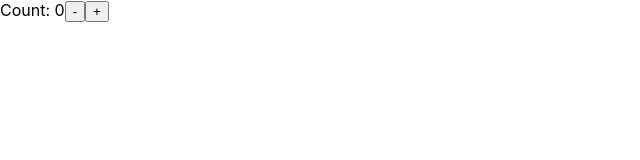
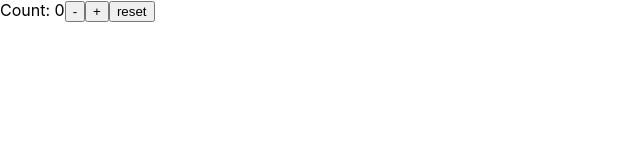
Before and after one commit to high-g/react-ts, a React (Create React App) app: page / in a window 1280 px wide. Shown: the top 160 px of the page, without its empty margins (0-640 px from the left). Built offline with nearby package versions, Linux system fonts and the light colour scheme.

Commit message:
Update reset

```diff
--- a/src/CounterWithReducer.tsx
+++ b/src/CounterWithReducer.tsx
@@ -4,7 +4,7 @@ type StateType = { count: number }
 const initialState: StateType = { count: 0 }
 
 type ActionType = {
-  type: 'decrement' | 'increment'
+  type: 'decrement' | 'increment' | 'reset'
 }
 
 function reducer(state: StateType, action: ActionType): StateType | never {
@@ -13,6 +13,8 @@ function reducer(state: StateType, action: ActionType): StateType | never {
       return { count: state.count + 1 }
     case 'decrement':
       return { count: state.count - 1 }
+    case 'reset':
+      return initialState
     default:
       throw new Error()
   }
@@ -25,6 +27,7 @@ const CounterWithReducer: React.FC<{}> = () => {
       Count: {state.count}
       <button onClick={() => dispatch({ type: 'decrement' })}>-</button>
       <button onClick={() => dispatch({ type: 'increment' })}>+</button>
+      <button onClick={() => dispatch({ type: 'reset' })}>reset</button>
     </>
   )
 }
```
